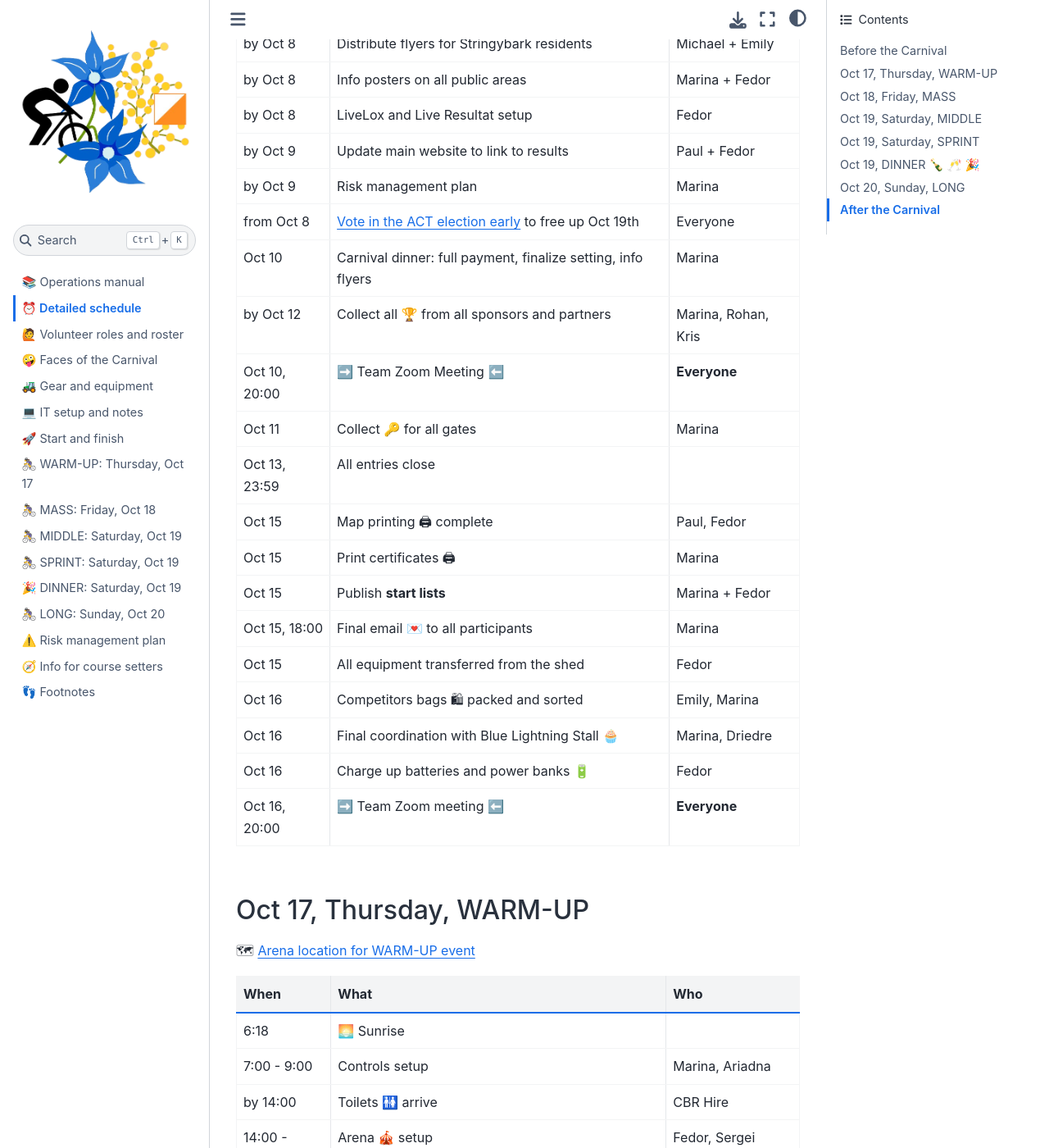
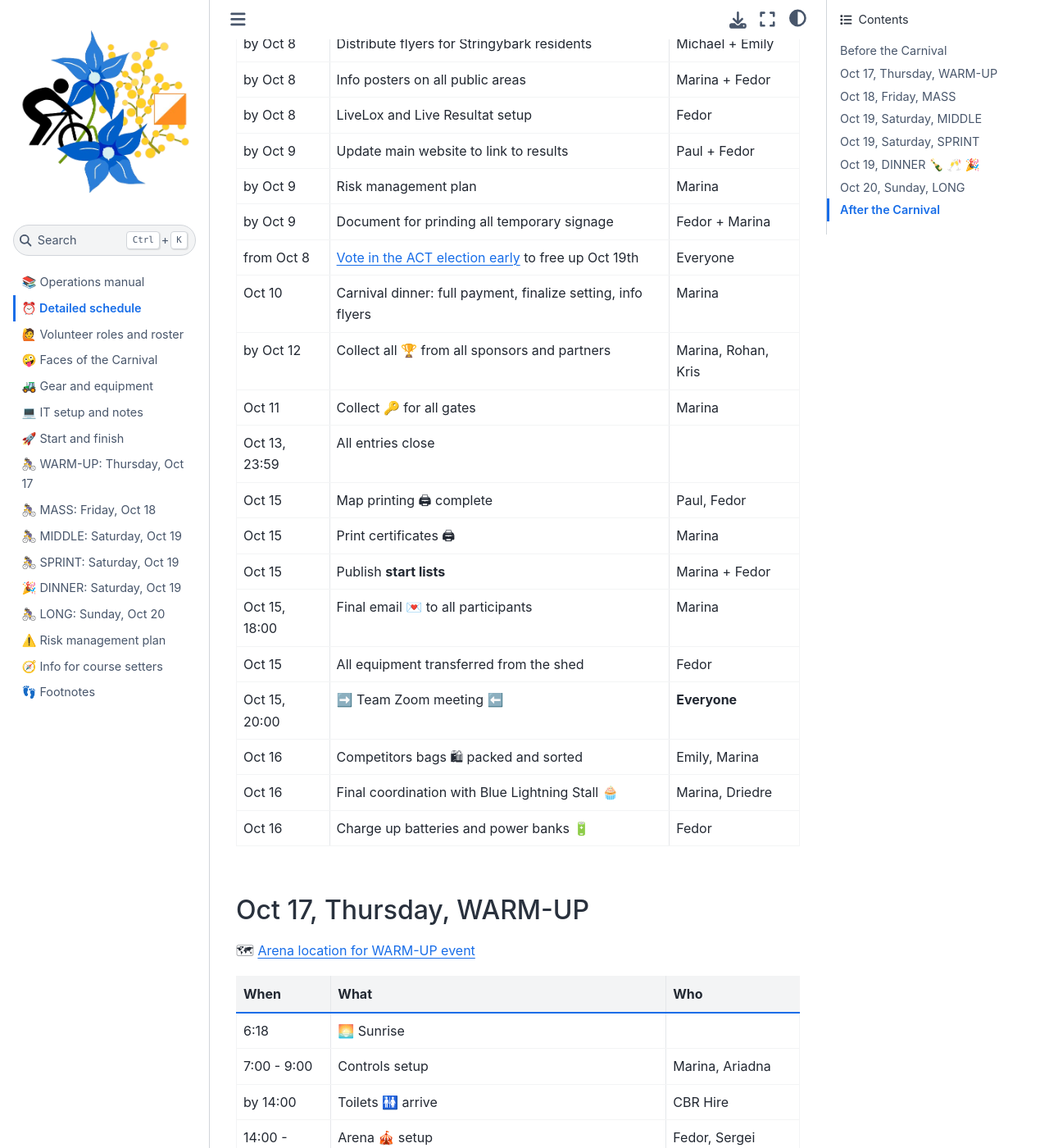
Before and after one commit to fediskhakov/mtbo2024champ, a Jupyter Book: the page built from 01.schedule.md, in a window 1280 px wide and 1400 px high, scrolled down 489 px. Shown: the whole window at 82% size. Built offline with Jupyter Book 1.0.4 settings and Sphinx 7.4.7 and the Sphinx Book theme 1.1.4, drawn with Linux system fonts in a browser that asks for light colours.

Commit message:
Volunteers update

```diff
--- a/01.schedule.md
+++ b/01.schedule.md
@@ -16,10 +16,10 @@
 | by Oct 8 | LiveLox and Live Resultat setup | Fedor |
 | by Oct 9 | Update main website to link to results | Paul + Fedor |
 | by Oct 9 | Risk management plan | Marina |
+| by Oct 9 | Document for prinding all temporary signage | Fedor + Marina |
 | from Oct 8 | [Vote in the ACT election early](https://www.elections.act.gov.au/for-voters/how-and-where-to-vote/where-to-vote-early-voting) to free up Oct 19th | Everyone |
 | Oct 10 | Carnival dinner: full payment, finalize setting, info flyers | Marina |
 | by Oct 12 | Collect all 🏆 from all sponsors and partners | Marina, Rohan, Kris |
-| Oct 10, 20:00 | ➡️ Team Zoom Meeting ⬅️ | **Everyone** |
 | Oct 11 | Collect 🔑 for all gates | Marina |
 | Oct 13, 23:59 | All entries close | |
 | Oct 15 | Map printing 🖨 complete | Paul, Fedor |
@@ -27,10 +27,10 @@
 | Oct 15 | Publish **start lists** | Marina + Fedor |
 | Oct 15, 18:00 | Final email 💌 to all participants | Marina |
 | Oct 15 | All equipment transferred from the shed | Fedor |
+| Oct 15, 20:00 | ➡️ Team Zoom meeting ⬅️ | **Everyone** |
 | Oct 16 | Competitors bags 🛍 packed and sorted | Emily, Marina |
 | Oct 16 | Final coordination with Blue Lightning Stall 🧁 | Marina, Driedre |
 | Oct 16 | Charge up batteries and power banks 🔋 | Fedor |
-| Oct 16, 20:00 | ➡️ Team Zoom meeting ⬅️ | **Everyone** |
 
 (schedule:warmup)=
 ## Oct 17, Thursday, WARM-UP
```
Also changed, not shown: 02.people.md (+4 -2 lines).
